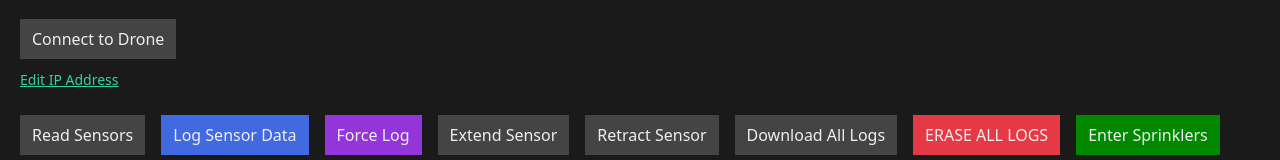
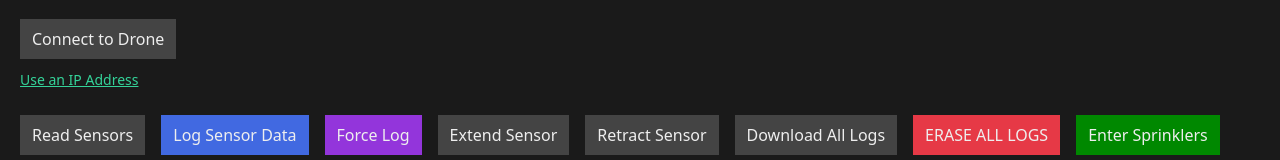
Before and after one commit to nathan-sharma/agrabhi-website, a React (Vite) app: page /#/data-hub in a window 1280 px wide. Shown: the part 305-465 px from the top of the page. Built offline with nearby package versions, Linux system fonts and the light colour scheme.

Commit message:
connection fix (maybe)?

```diff
--- a/src/DataHub.jsx
+++ b/src/DataHub.jsx
@@ -25,7 +25,8 @@ const [maxUncertainty, setMaxUncertainty] = useState(null);
     piIpRef.current = piIp;
   }, [piIp]);
 
-  const baseURL = `http://${piIp}:5000`;
+  const baseURL = "https://raspberrypi.tail6aef40.ts.net";
+
 
   const mapRef = useRef(null);
   const leafletMap = useRef(null);
@@ -343,7 +344,7 @@ const [maxUncertainty, setMaxUncertainty] = useState(null);
               }
             }}
           >
-            Edit IP Address
+            Use an IP Address
           </button>
         </div>
 
```
